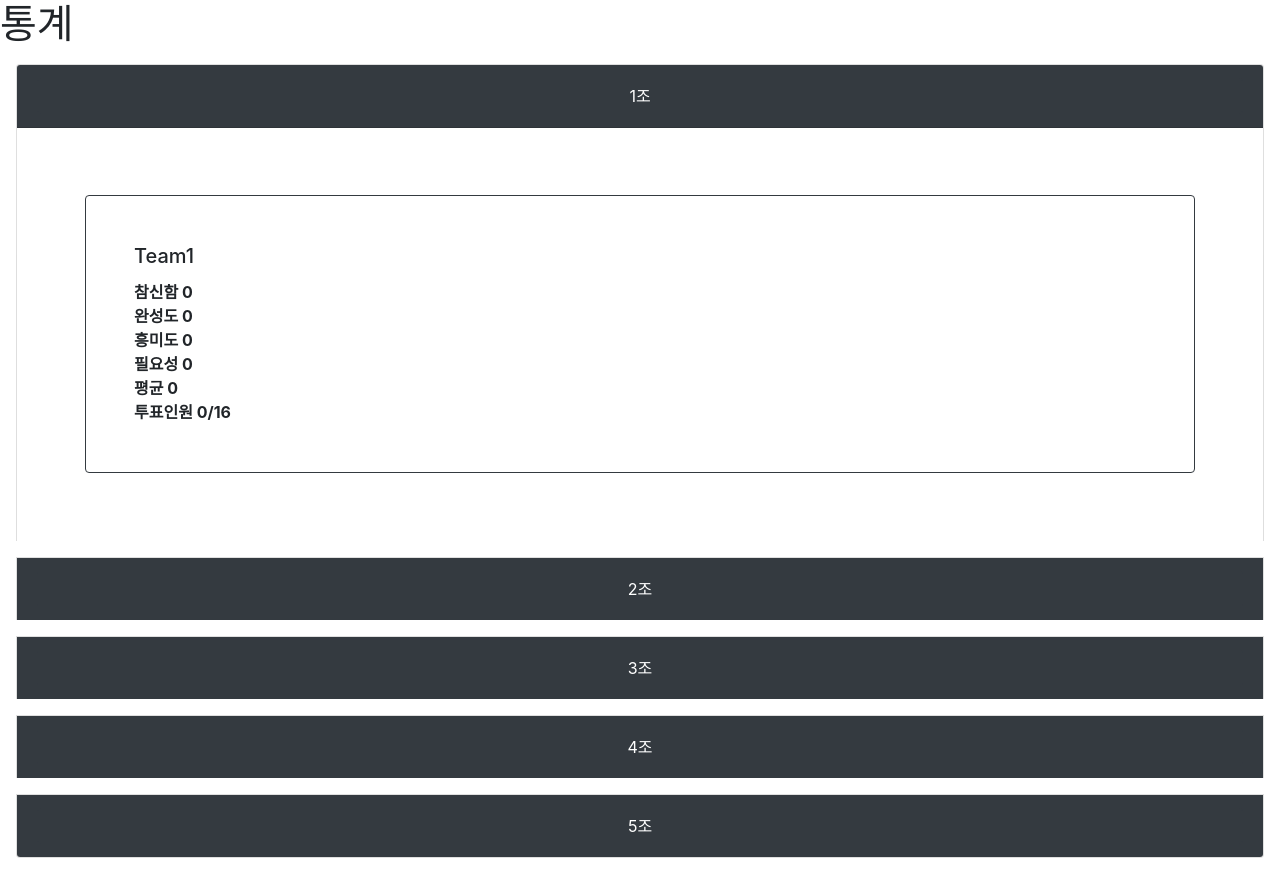
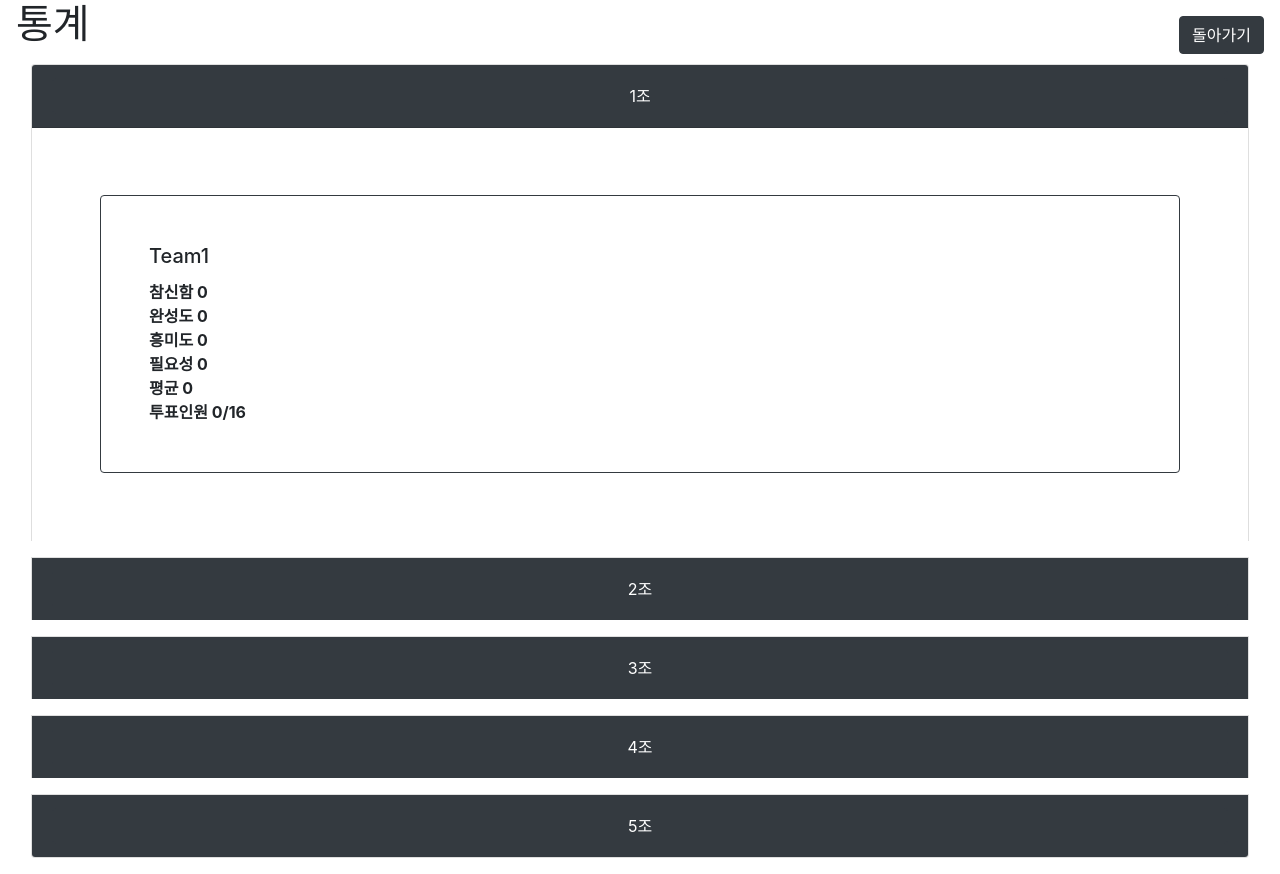
Before and after one commit to eqfwcev123/Team3_SuperStar_D, a Django app: page /vote/stat/ in a window 1280 px wide. Run offline with Django 3.2, Linux system fonts and the light colour scheme; data that the repository does not hold is empty; some libraries are stand-ins or nearby versions.

Commit message:
최종본

```diff
--- a/app/member/views.py
+++ b/app/member/views.py
@@ -42,4 +42,4 @@ def signup_view(request):
 
 def logout_view(request):
     logout(request)
-    return redirect('signup')
+    return redirect('member:login')
--- a/app/templates/vote/stat.html
+++ b/app/templates/vote/stat.html
@@ -1,11 +1,13 @@
 {% extends 'base.html' %}
 {% block content %}
-    <h1>통계</h1>
-    <div class="accordion" id="accordionExample">
+    <h1 class="d-inline pt-3 ml-3">통계</h1>
+    <a href="{% url 'vote:vote-list' %}" type="button" class="d-inline mr-3 mt-3 btn btn-dark float-right">돌아가기</a>
+    <div class="accordion col-sm" id="accordionExample">
         <div class="card m-3 ">
             <div class="card-header bg-dark" id="headingOne">
                 <h2 class="mb-0">
-                <button class="btn btn-dark btn-block" type="button" data-toggle="collapse" data-target="#collapseOne"
+                    <button class="btn btn-dark btn-block" type="button" data-toggle="collapse"
+                            data-target="#collapseOne"
                             aria-expanded="true" aria-controls="collapseOne">
                         1조
                     </button>
@@ -118,5 +120,5 @@
                 </div>
             </div>
         </div>
-
+    </div>
 {% endblock %}
--- a/app/vote/views.py
+++ b/app/vote/views.py
@@ -14,7 +14,7 @@ def vote_list_view(request):
             if item['user_id'] == request.user.pk:
                 num_list.append(item['team_id'])
     num_list = list(set(num_list))
-    print(num_list)
+
     for num in num_list:
         team = team.exclude(pk=num)
     context = {
@@ -82,4 +82,4 @@ def stat(request):
 
 def logout_view(request):
     logout(request)
-    return redirect('vote:vote-list')
+    return redirect('member:login')
```
Also changed, not shown: app/templates/vote/vote_list.html (+5 -2 lines). Lines whose indentation alone changed are shown as unchanged.
